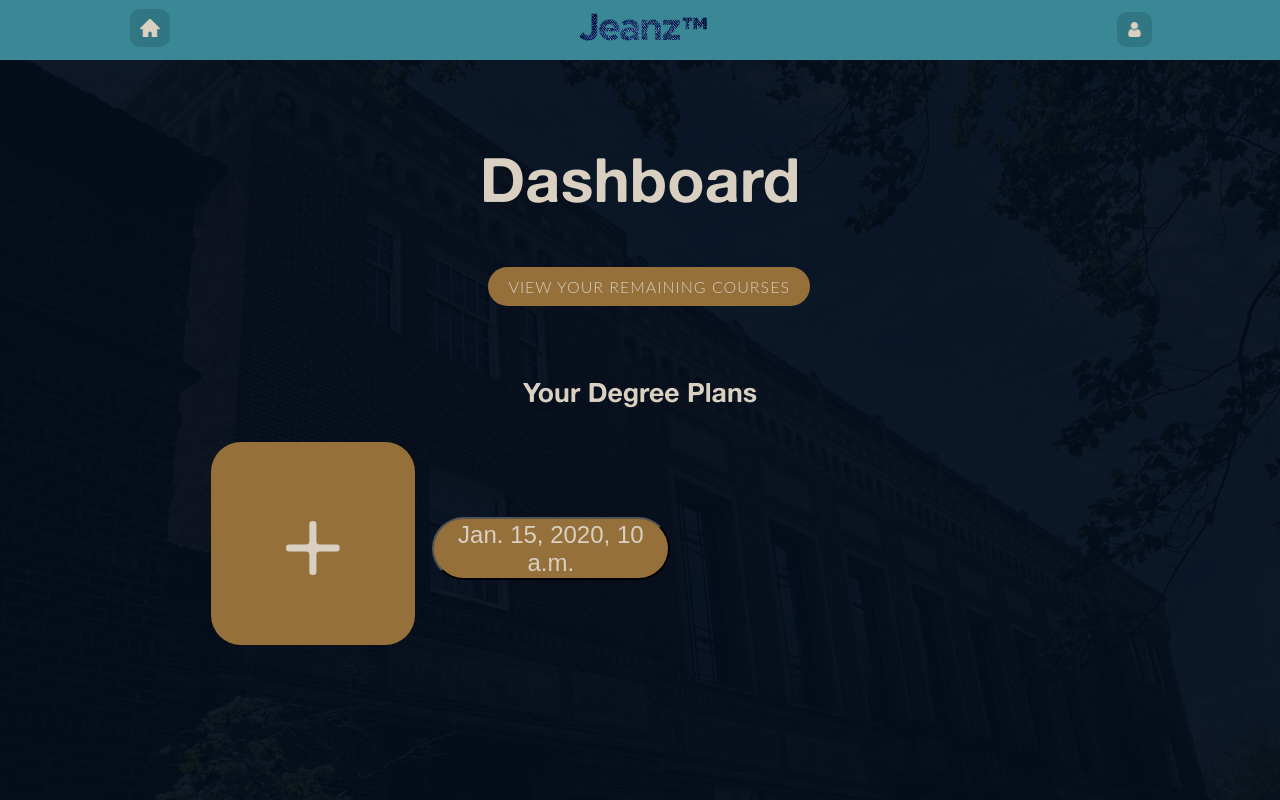
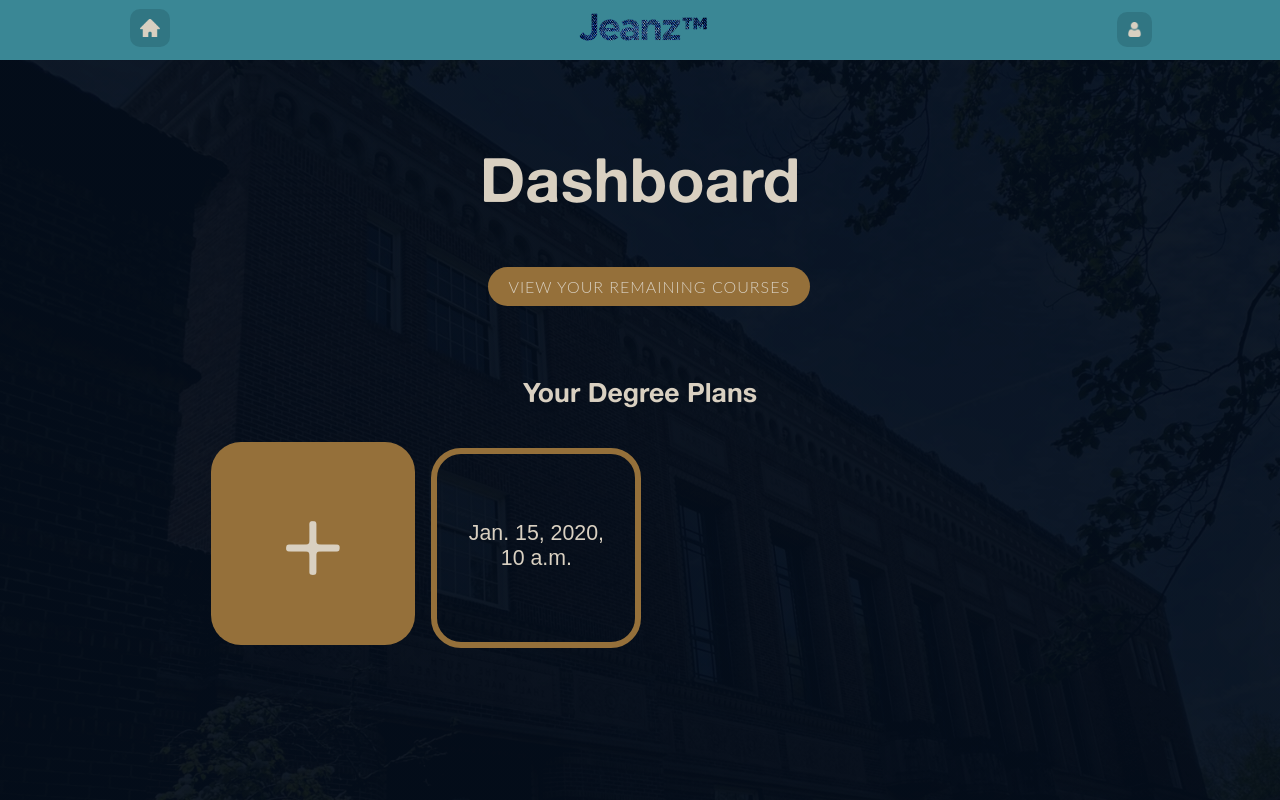
Before and after one commit to AmonDestroyer/cs422-proj2, a Django app: page /forecast/dashboard in a window 1280 px wide; the page is wider, and only the part inside the window is pictured. Run offline with Django 4.2, Linux system fonts and the light colour scheme; a user stored in the database is signed in; tables that the repository leaves empty hold one stand-in row (values such as "Sample post"); parts of the project's set-up code (start-up, migrations or seed data) failed here and were passed over; some web fonts are replaced.

Commit message:
formatting saved forecasts works up until like 40

```diff
--- a/cs_degree_planner/forecast/templates/forecast/dashboard.html
+++ b/cs_degree_planner/forecast/templates/forecast/dashboard.html
@@ -112,7 +112,27 @@ TODO: file description
 		  color: rgba(0,0,0,0.00);
 	  }
 
+	  .saved {
+		  width: 210px;
+		  height: 200px;
+		  padding: 35px 25px 40px 25px;
+		  background: rgba(0,0,0,0.00);
+		  font-size: 80pt;
+		  border: 6px solid #95703A;
+		  border-radius: 30px;
+		  font-size: 16pt;
+		  margin-right: 10px;
 
+	  }
+	  .saved:hover{
+		  border: 5px solid #3A8795;
+		  background:rgba(58,135,149,0.1);
+	  }
+
+	  td {
+		  align-items: center;
+		  align-content: center;
+	  }
 
 
 
@@ -141,25 +161,34 @@ TODO: file description
 		<table>
 			<tr> <!--First row has the plus button, then 3 boxes -->
 				<td>
-					<div class="homelog degreeplan" id="generate">
+
 							<a href="new_forecast" role="button"
 					class="btn btn-secondary popover-test" title="Popover title"
-					data-content="Popover body content is set in this attribute.">
-						&#43;
+					data-content="Popover body content is set in this attribute."><div class="homelog degreeplan" id="generate">
+						&#43;</div>
 					</a>
-					</div>
+
 				</td>
 				{% if ts_raw_and_display is not empty %}
 					{% for tstmp_raw, tstmp_display in ts_raw_and_display %}
+
 					<td>
 						<form action="retrieve_forecast" method="post">
 							<!-- <div class="homelog degreeplan empty"></div> -->
 								{% csrf_token %}
 								<input type="hidden" name="timestamp_str" value="{{ tstmp_raw }}">
-								<button type="submit" class="homelog">{{ tstmp_display }}</button>
+								<button type="submit" class="homelog saved">{{ tstmp_display }}</button>
 
 						</form>
 					</td>
+
+						<!-- if (forloop.counter0 + 2)|divisibleby:4 -->
+						{% if forloop.counter0 == 2 or forloop.counter0 == 6 or forloop.counter0 == 10 or forloop.counter0 == 14 or forloop.counter0 == 18 or forloop.counter0 == 22 or forloop.counter0 == 26 or forloop.counter0 == 30 or forloop.counter0 == 34 or forloop.counter0 == 38 %}
+
+					</tr>
+	  				<tr>
+					</tr>
+	  					{% endif %}
 
 					{% endfor %}
 				{% endif %}
```
Also changed, not shown: cs_degree_planner/forecast/forecast.py (+2 -5 lines), cs_degree_planner/forecast/templates/forecast/forecast_display.html (+10 -2 lines), cs_degree_planner/forecast/static/forecast/jeanzlogo2 copy.png (added), 4 other files.
